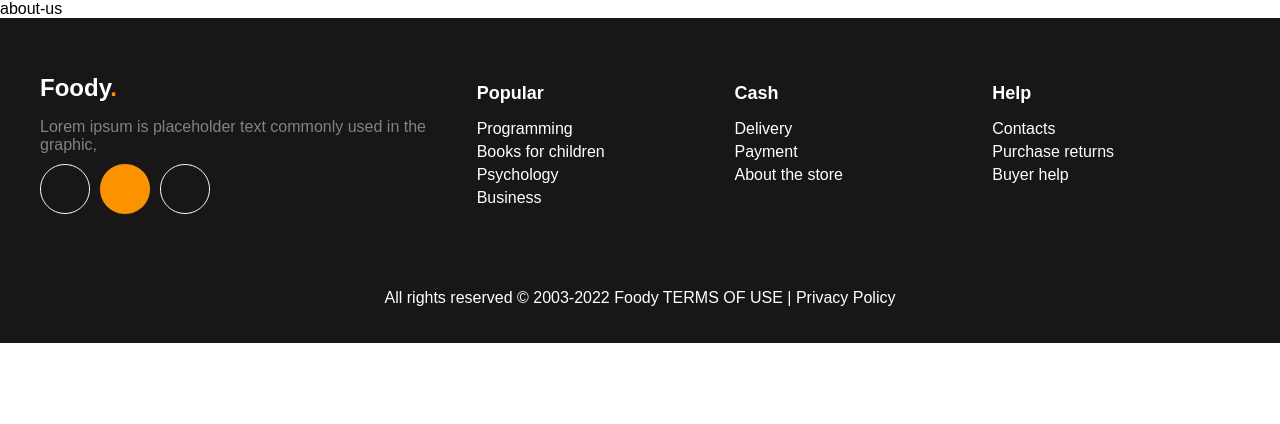
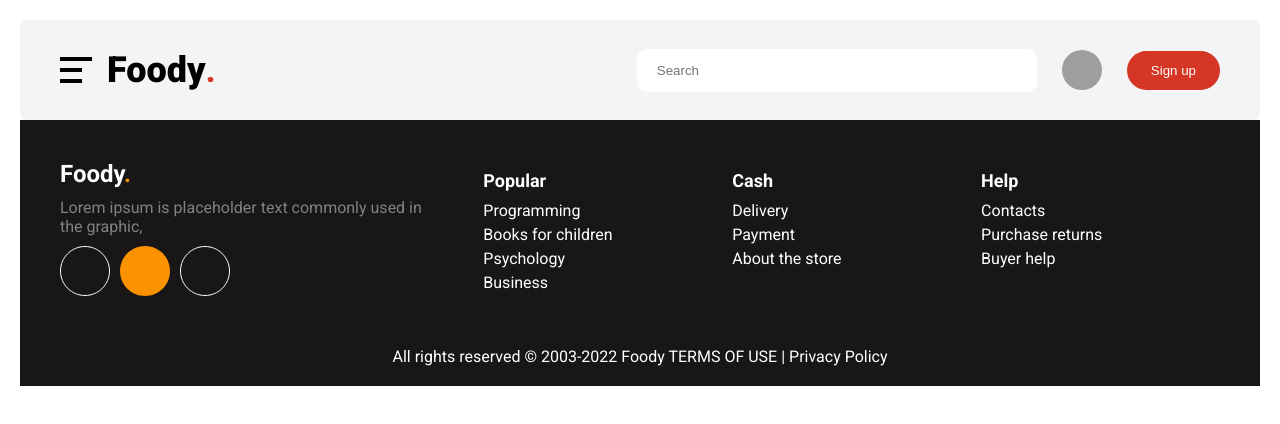
Before and after one commit to orkhan-huseyn/foody_final_project, a Next.js app: page /about-us in a window 1280 px wide. Shown: the top 424 px of the page. Built offline with nearby package versions, Linux system fonts and the light colour scheme; grey boxes are pictures that could not be loaded.

Commit message:
Add Header component and update global CSS

```diff
--- /dev/null
+++ b/components/Header.js
@@ -0,0 +1,121 @@
+import Link from "next/link";
+import headerStyles from "../styles/Header.module.css";
+import { usePathname } from "next/navigation";
+import { useState } from "react";
+import { faTimes } from "@fortawesome/free-solid-svg-icons";
+import { FontAwesomeIcon } from "@fortawesome/react-fontawesome";
+
+function Header() {
+  const [active, setActive] = useState(false);
+  const pathname = usePathname();
+
+  function HiddenScroll() {
+    if (!active) {
+      document.body.style.overflow = "hidden";
+    } else {
+      document.body.style.overflow = "auto";
+    }
+  }
+
+  function ToggleNav() {
+    setActive(!active);
+    HiddenScroll();
+  }
+
+  function a() {
+
+  }
+
+  function closeNavbar() {
+    setActive(false);
+  }
+
+  return (
+    <header className={headerStyles.headerContainer}>
+      <div className={headerStyles.logoContainer}>
+        <div onClick={ToggleNav} className={headerStyles.menuIcon}>
+          <div className={headerStyles.long}></div>
+          <div className={headerStyles.small}></div>
+          <div className={headerStyles.small}></div>
+        </div>
+        <Link href="/" className={headerStyles.logo}>
+          Foody<span className={headerStyles.logoDot}>.</span>
+        </Link>
+      </div>
+
+      <nav
+        className={`${headerStyles.navbar}  ${
+          active ? `${headerStyles.openNavbar}` : ""
+        }`}
+      >
+        <button onClick={ToggleNav} className={headerStyles.closeMenu}>
+          <FontAwesomeIcon icon={faTimes} size="2x" />
+        </button>
+        <Link
+          onClick={closeNavbar}
+          href="/"
+          className={pathname === "/" ? `${headerStyles.active}` : ""}
+        >
+          Home
+        </Link>
+        <Link
+          onClick={closeNavbar}
+          href="/restaurants"
+          className={
+            pathname.startsWith("/restaurants") ? `${headerStyles.active}` : ""
+          }
+        >
+          Restaurants
+        </Link>
+        <Link
+          onClick={closeNavbar}
+          href="/about-us"
+          className={
+            pathname.startsWith("/about-us") ? `${headerStyles.active}` : ""
+          }
+        >
+          About us
+        </Link>
+        <Link
+          onClick={closeNavbar}
+          href="/howitworks"
+          className={
+            pathname.startsWith("/howitworks") ? `${headerStyles.active}` : ""
+          }
+        >
+          How it works
+        </Link>
+        <Link
+          onClick={closeNavbar}
+          href="/faqs"
+          className={
+            pathname.startsWith("/faqs") ? `${headerStyles.active}` : ""
+          }
+        >
+          FAQs
+        </Link>
+      </nav>
+
+      <div className={headerStyles.inputContainer}>
+        <div>
+          <input type="text" placeholder="Search" />
+        </div>
+
+        <div className={headerStyles.languageIcon}>
+          <button>
+            <img
+              src="https://cdn.britannica.com/25/4825-004-F1975B92/Flag-United-Kingdom.jpg"
+              alt="UK Flag"
+            />
+          </button>
+        </div>
+
+        <div className={headerStyles.buttonContainer}>
+          <button>Sign up</button>
+        </div>
+      </div>
+    </header>
+  );
+}
+
+export default Header;
--- a/pages/_app.js
+++ b/pages/_app.js
@@ -1,9 +1,11 @@
-import '../styles/globals.css';
-import Footer from '../components/Footer';
+import "../styles/globals.css";
+import Footer from "../components/Footer";
+import Header from "../components/Header";
 
 function MyApp({ Component, pageProps }) {
   return (
     <>
+      <Header />
       <Component {...pageProps} />
       <Footer />
     </>
--- a/pages/about-us.js
+++ b/pages/about-us.js
@@ -1,7 +1,7 @@
 import React from "react";
 
 const AboutUs = () => {
-  return <div>about-us</div>;
+  return <div></div>;
 };
 
 export default AboutUs;
--- a/styles/Footer.module.css
+++ b/styles/Footer.module.css
@@ -1,5 +1,5 @@
 .footer {
-    background-color: #181617  ;
+  background-color: #181617;
   color: #fff;
   padding: 20px;
   display: flex;
@@ -26,14 +26,13 @@
 }
 
 .footerLeft .dot {
-    color: #FB9300;
+  color: #fb9300;
 }
 
 .footerLeft p {
   margin: 10px 0;
 
-    color:  #828282;
-
+  color: #828282;
 }
 
 .socialIcons {
@@ -90,12 +89,13 @@
     text-align: center;
   }
 
-    .footerLeft, .footerRight {
+  .footerLeft,
+  .footerRight {
     text-align: center;
   }
 }
 
-  @media (max-width: 321px) {
+@media (max-width: 320px) {
   .footer {
     height: 424px;
   }
@@ -105,7 +105,8 @@
     align-items: center;
   }
 
-    .footerLeft, .footerRight {
+  .footerLeft,
+  .footerRight {
     text-align: center;
   }
 
--- /dev/null
+++ b/styles/Header.module.css
@@ -0,0 +1,261 @@
+/* Menu open icon, Close icon */
+
+.menuIcon {
+  display: none;
+  margin-right: 15px;
+  cursor: pointer;
+}
+
+.menuIcon .long {
+  width: 32px;
+  height: 4px;
+  background-color: black;
+  margin-bottom: 7px;
+}
+.menuIcon .small {
+  width: 22px;
+  height: 4px;
+  background-color: black;
+  margin-bottom: 7px;
+}
+
+.menuIcon .small:nth-child(3) {
+  margin: 0;
+}
+
+.headerContainer .closeMenu {
+  border: 0;
+  background-color: transparent;
+  display: none;
+}
+
+/* Logo */
+
+.headerContainer {
+  background-color: #f3f4f6;
+  height: 125px;
+  padding: 0 57px;
+  display: flex;
+  justify-content: space-between;
+  align-items: center;
+  border-radius: 6px;
+  position: relative;
+}
+
+.headerContainer .logoContainer {
+  display: flex;
+  align-items: center;
+  cursor: pointer;
+}
+
+.headerContainer .logoContainer .logo {
+  text-decoration: none;
+  font-weight: 800;
+  font-size: 36px;
+  color: black;
+}
+
+.logoContainer .logoDot {
+  color: #d63626;
+  font-size: 32px;
+}
+
+/* Navigation  */
+
+.headerContainer .navbar {
+  display: flex;
+  gap: 35px;
+}
+
+.headerContainer .navbar a {
+  text-decoration: none;
+  color: #828282;
+  font-weight: 500;
+  font-size: 18px;
+  transition: opacity 200ms ease;
+}
+
+.headerContainer .navbar a:hover {
+  opacity: 0.8;
+}
+
+.headerContainer .navbar a.active {
+  color: #d63626;
+}
+
+/* Input */
+
+.inputContainer {
+  display: flex;
+  align-items: center;
+  gap: 30px;
+}
+
+.inputContainer input {
+  border: none;
+  width: 300px;
+  padding: 14px 20px;
+  border-radius: 10px;
+}
+
+.inputContainer input:focus {
+  outline: none;
+}
+
+/* Language icon */
+
+.languageIcon {
+  width: 40px;
+  height: 40px;
+}
+
+.languageIcon button {
+  border: none;
+  background-color: transparent;
+  width: 40px;
+  height: 40px;
+}
+
+.languageIcon button img {
+  width: 100%;
+  height: 100%;
+  object-fit: cover;
+  border-radius: 50%;
+}
+
+/* Sign up button */
+
+.buttonContainer button {
+  border: none;
+  background-color: #d63626;
+  color: white;
+  padding: 12px 24px;
+  border-radius: 30px;
+  font-weight: 500;
+  transition: opacity 200ms ease;
+}
+
+.buttonContainer button:hover {
+  opacity: 0.9;
+}
+
+/* Responsive */
+
+@media (max-width: 1300px) {
+  .headerContainer .navbar {
+    position: fixed;
+    top: 0;
+    left: 0;
+    width: 80%;
+    height: 100vh;
+    flex-direction: column;
+    justify-content: center;
+    padding: 25px;
+    gap: 50px;
+    background-color: rgb(255, 255, 255);
+    transform: translateX(-100%);
+    z-index: 2000;
+    transition: all 100ms ease-in;
+  }
+
+  .headerContainer .closeMenu {
+    display: block;
+    position: absolute;
+    top: 25px;
+    left: 25px;
+  }
+
+  .headerContainer .openNavbar {
+    transform: translateX(0);
+  }
+
+  .headerContainer .closeNavbar {
+    transform: translateX(-100%);
+  }
+
+  .headerContainer {
+    height: 100px;
+    padding: 0 40px;
+  }
+
+  .menuIcon {
+    display: block;
+  }
+
+  .headerContainer .inputContainer input {
+    width: 400px;
+  }
+
+  .headerContainer .inputContainer {
+    gap: 25px;
+  }
+}
+
+@media (max-width: 980px) {
+  .headerContainer {
+    height: 80px;
+    padding: 0 25px;
+  }
+  .headerContainer .inputContainer input {
+    width: 300px;
+  }
+}
+
+@media (max-width: 860px) {
+  .headerContainer .inputContainer input {
+    width: 250px;
+  }
+
+  .headerContainer .inputContainer {
+    gap: 20px;
+  }
+}
+
+@media (max-width: 730px) {
+  .headerContainer .inputContainer input {
+    display: none;
+  }
+}
+
+@media (max-width: 620px) {
+  .headerContainer .inputContainer {
+    gap: 0;
+  }
+
+  .buttonContainer button {
+    display: none;
+  }
+}
+
+@media (max-width: 480px) {
+  .menuIcon .small,
+  .menuIcon .long {
+    margin-bottom: 5px;
+  }
+
+  .inputContainer input,
+  .buttonContainer {
+    display: none !important;
+  }
+
+  .headerContainer {
+    padding: 12px 16px;
+    height: auto;
+  }
+
+  .headerContainer .logoContainer {
+    font-size: 28px;
+  }
+
+  .languageIcon button {
+    width: 35px;
+    height: 35px;
+    display: flex;
+    align-items: center;
+  }
+
+  .languageIcon button img {
+    width: 100%;
+    height: 100%;
+  }
+}
--- a/styles/globals.css
+++ b/styles/globals.css
@@ -1,6 +1,39 @@
+@import url("https://fonts.googleapis.com/css2?family=Poppins:ital,wght@0,100;0,200;0,300;0,400;0,500;0,600;0,700;0,800;0,900;1,100;1,200;1,300;1,400;1,500;1,600;1,700;1,800;1,900&family=Roboto:ital,wght@0,100;0,300;0,400;0,500;0,700;0,900;1,100;1,300;1,400;1,500;1,700;1,900&display=swap");
+
 body {
   margin: 0;
+  padding: 30px;
+  box-sizing: border-box;
+  font-family: "Roboto", sans-serif;
+  position: relative;
+}
+
+* {
+  box-sizing: border-box;
+  margin: 0;
   padding: 0;
-  box-sizing: border-box;
-  font-family: Arial, sans-serif;
 }
+
+button {
+  cursor: pointer;
+}
+
+/* Responsive */
+
+@media (max-width: 1320px) {
+  body {
+    padding: 20px;
+  }
+}
+
+@media (max-width: 1040px) {
+  body {
+    padding: 15px;
+  }
+}
+
+@media (max-width: 840px) {
+  body {
+    padding: 0;
+  }
+}
```
Also changed, not shown: package.json (+7 -0 lines), pages/index.js (+3 -8 lines), 1 other file (tests, documents, lock files or other folders). Lines whose indentation alone changed are shown as unchanged.
